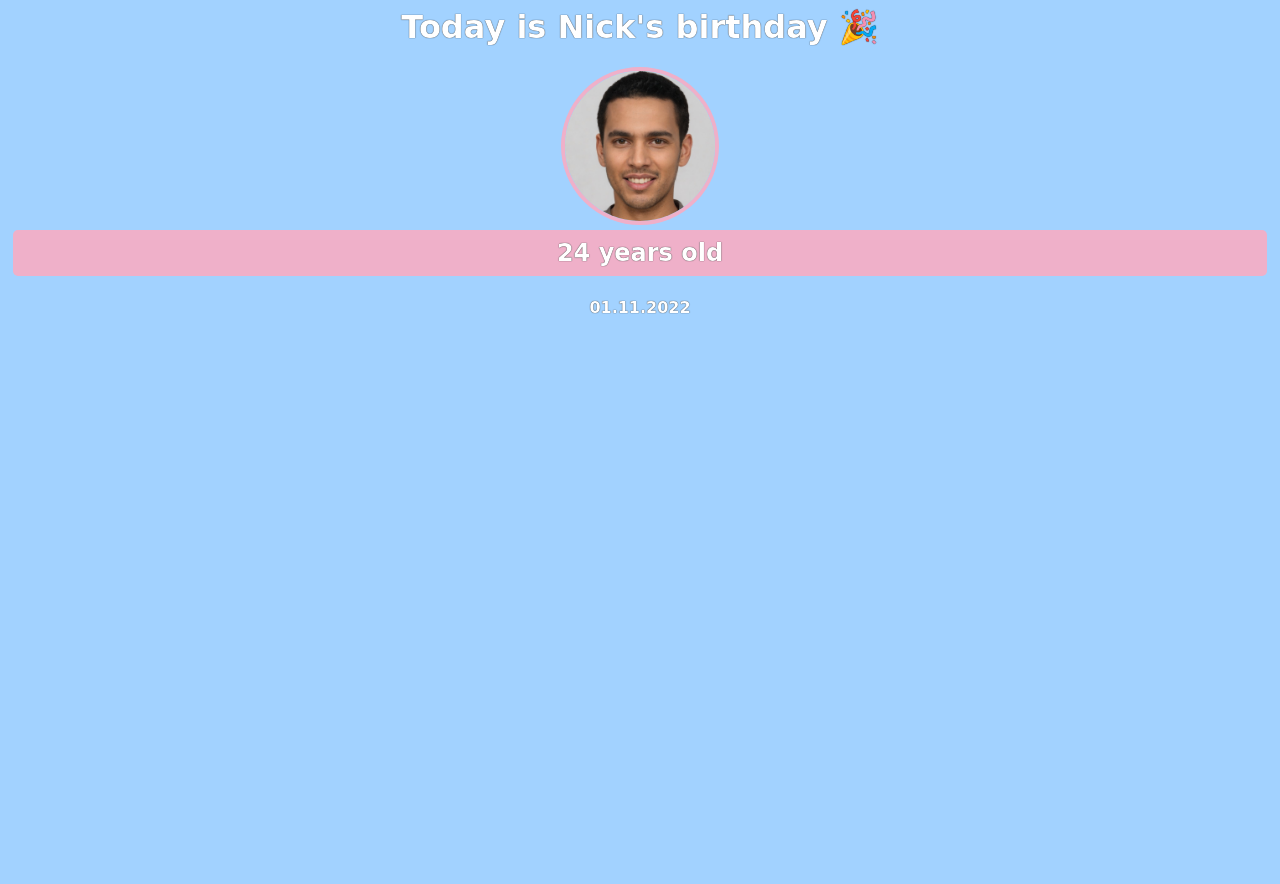
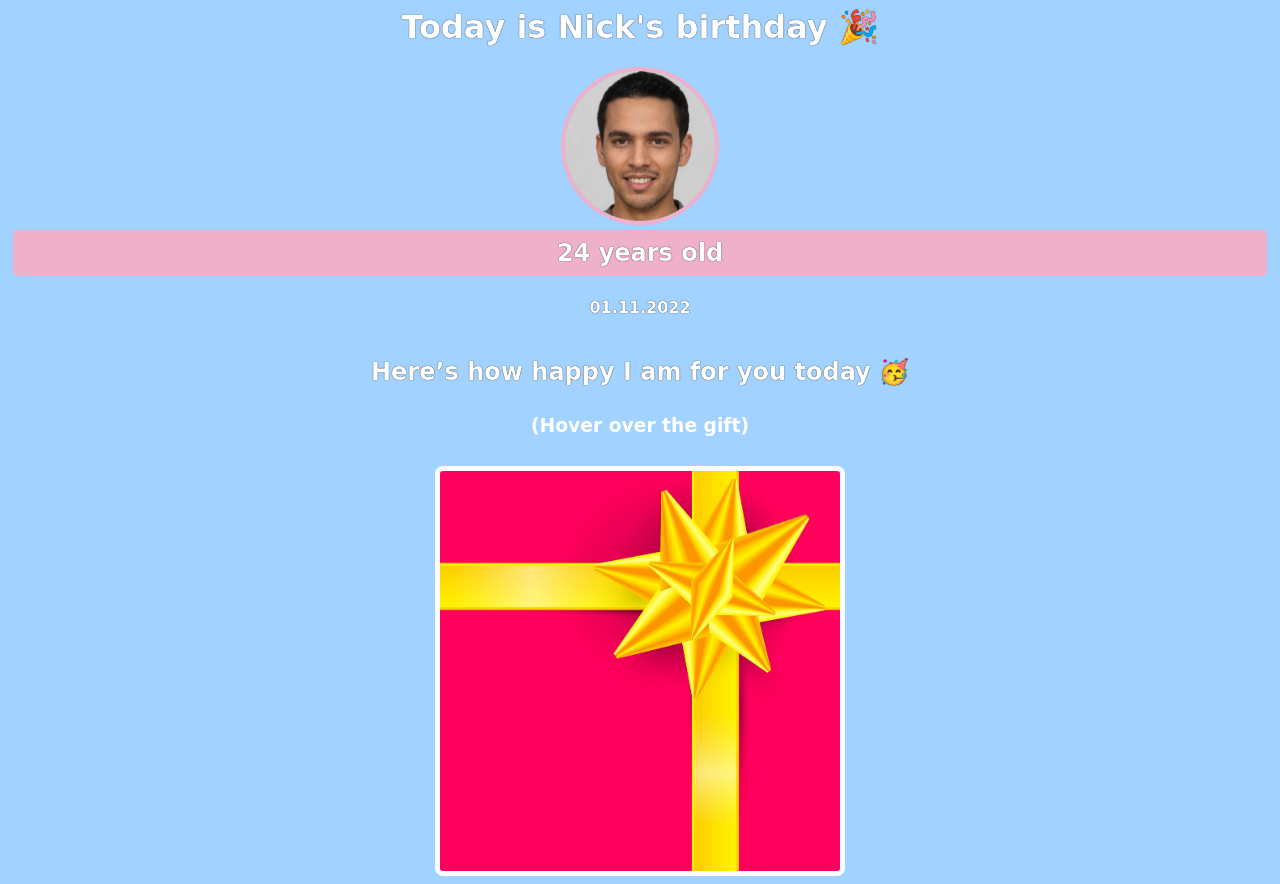
Before and after one commit to kelivreno/gift_site, a website built with Vite: page index.html in a window 1280 px wide. Before the commit the page ends 800 px from the top, so only its background shows below. Built offline with nearby package versions, Linux system fonts and the light colour scheme; a web font is replaced by a local one.

Commit message:
style: add gift section with message and image to birthday page

```diff
--- a/index.html
+++ b/index.html
@@ -12,5 +12,10 @@
             <h2 id="bday-age">24 years old</h2>
             <h4 id="bday">01.11.2022</h4>
         </div>
+        <div class="gift-section">
+            <h2 class="msg">Here’s how happy I am for you today 🥳</h2>
+            <h3 class="prompt"> (Hover over the gift) </h3>
+            <img class="gift-img" src="images/gift-cover.jpg">
+        </div>
     </body>
 </html>
--- a/styles.css
+++ b/styles.css
@@ -36,3 +36,25 @@
     margin: 5px;
     border-radius: 5px;
 }
+
+.gift-section {
+    margin-top: 20px;
+    display: flex;
+    flex-direction: column;
+    justify-content: center;
+    align-items: center;
+}
+
+.gift-img {
+    width: 400px;
+    border: 5px solid white;
+    border-radius: 8px;
+}
+
+.msg {
+    margin-bottom: 10px;
+}
+
+.prompt {
+    margin-bottom: 30px;
+}
```
